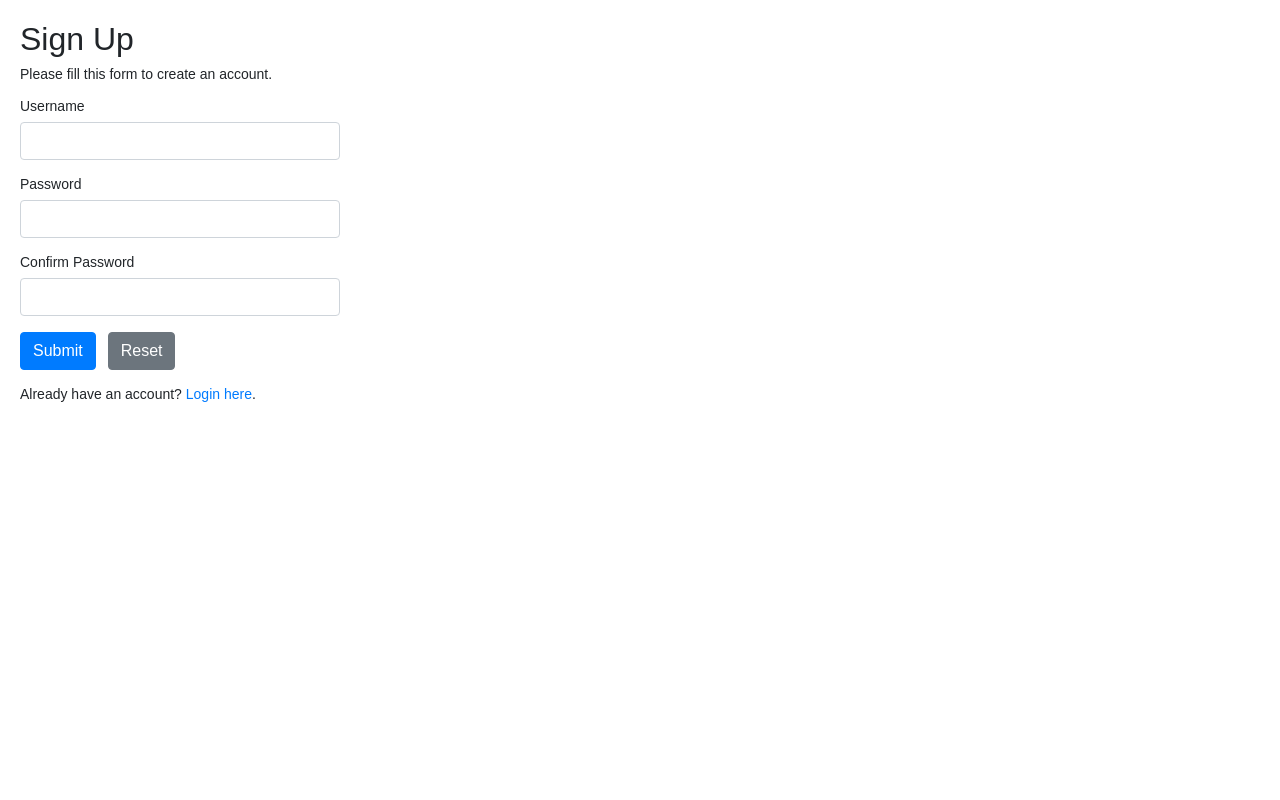
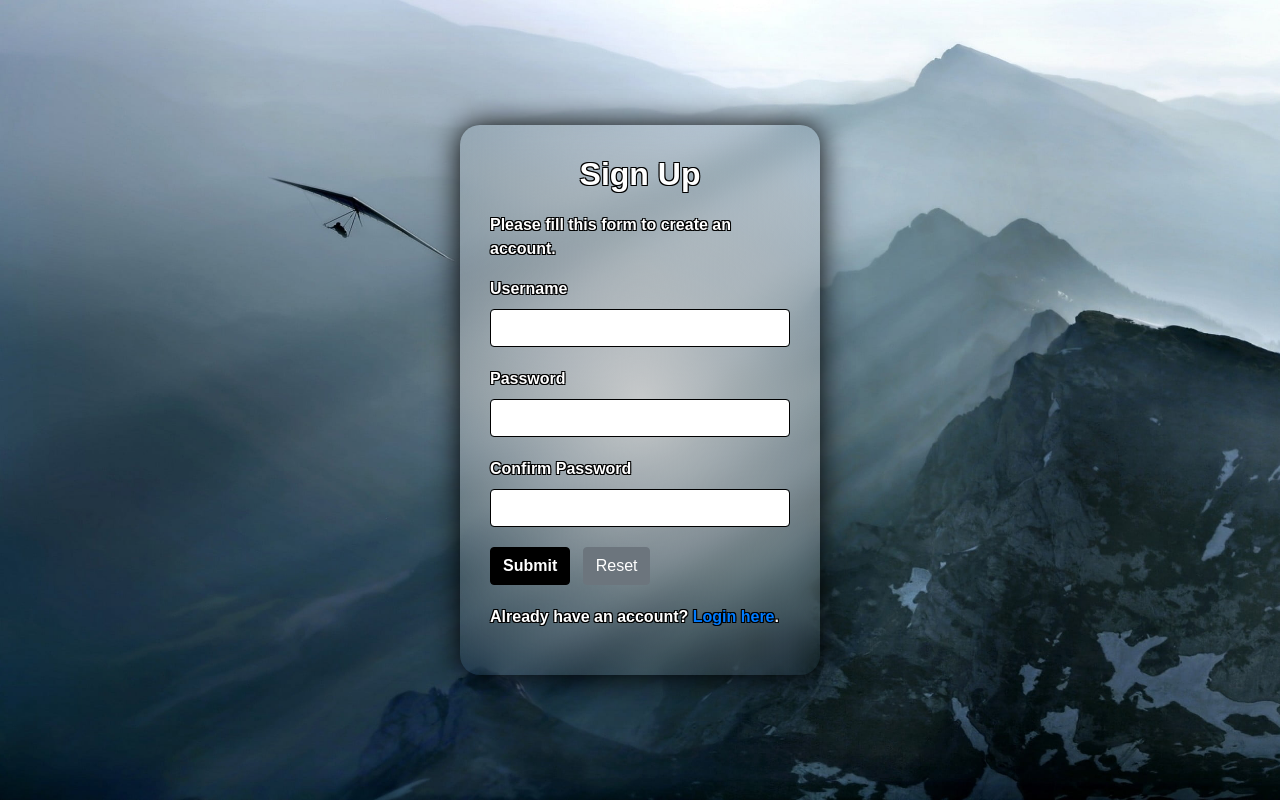
Before and after one commit to aldrian03/cayomoc-pdo-crud, a PHP site: page /public/user/register.php in a window 1280 px wide. Run offline with PHP 8.4, Linux system fonts and the light colour scheme.

Commit message:
all designs added

```diff
--- a/db/config.php
+++ b/db/config.php
@@ -2,7 +2,7 @@
 /* Database credentials. Assuming you are running MySQL
 server with default setting (user 'root' with no password) */
 define('DB_SERVER', 'localhost');
-define('DB_NAME', 'cruddb');
+define('DB_NAME', 'cayomoc');
 define('DB_USERNAME', 'root');
 define('DB_PASSWORD', '');
 
--- a/public/user/register.php
+++ b/public/user/register.php
@@ -100,8 +100,86 @@ if($_SERVER["REQUEST_METHOD"] == "POST"){
     <title>Sign Up</title>
     <link rel="stylesheet" href="https://stackpath.bootstrapcdn.com/bootstrap/4.5.2/css/bootstrap.min.css">
     <style>
-        body{ font: 14px sans-serif; }
-        .wrapper{ width: 360px; padding: 20px; }
+      body {
+    font-family: Arial, sans-serif;
+    background-image: url('../../media/ph2.jpg');
+    background-size: cover;
+    background-repeat: no-repeat;
+    background-position: center;
+    display: flex;
+    justify-content: center;
+    align-items: center;
+    height: 100vh;
+    margin: 0;
+}
+
+.wrapper {
+    width: 360px;
+    padding: 30px;
+    background: radial-gradient(circle, rgba(211, 211, 211, 0.9) 0%, rgba(211, 211, 211, 0) 100%); /* Radial fading gray gradient background */
+    border-radius: 20px;
+    box-shadow: 0px 0px 30px black; /* Black shadow */
+    position: relative; /* Adding relative positioning */
+    overflow: hidden; /* Hide overflowing content */
+    backdrop-filter: blur(10px); /* Apply blur effect to the background */
+}
+
+
+        .wrapper h2 {
+            text-align: center;
+            margin-bottom: 20px;
+            color: white; /* Hard black text */
+            font-weight: bold; /* Bold font */
+            text-shadow: 2px 2px 4px rgba(0, 0, 0, 0.2); /* Text shadow */
+            text-shadow: -1px -1px 0 black, 1px -1px 0 black, -1px 1px 0 black, 1px 1px 0 black;
+        }
+
+        .form-group {
+            margin-bottom: 20px;
+        }
+
+        label {
+            color: white; /* Hard black text */
+            font-weight: bold; /* Bold font */
+            text-shadow: -1px -1px 0 black, 1px -1px 0 black, -1px 1px 0 black, 1px 1px 0 black;
+        }
+
+        .form-control {
+            border-color: black; /* Light gray border */
+            font-weight: bold; /* Bold font */
+        }
+
+        .form-control:focus {
+            border-color: black; /* Blue border when focused */
+            box-shadow: 0 0 0 0.2rem rgba(0,123,255,.25); /* Focus effect */
+        }
+
+        .btn-primary {
+            background-color: black; /* Blue button */
+            border-color: black;
+            font-weight: bold; /* Bold font */
+        }
+
+        .btn-primary:hover {
+            background-color: black; /* Darker blue on hover */
+            border-color: #0056b3;
+        }
+
+        .alert {
+            margin-top: 20px;
+        }
+        p {
+    font-weight: bold;
+    color: white;
+    text-shadow: -1px -1px 0 black, 1px -1px 0 black, -1px 1px 0 black, 1px 1px 0 black;
+}
+
+
+        a {
+             font-weight: bold;
+             color: light blue;
+             text-shadow: -1px -1px 0 black, 1px -1px 0 black, -1px 1px 0 black, 1px 1px 0 black;
+        }
     </style>
 </head>
 <body>
```
Also changed, not shown: index.php (+84 -2 lines), media/ph1.jpg (added), media/ph2.jpg (added), media/ph6.jpg (added).
